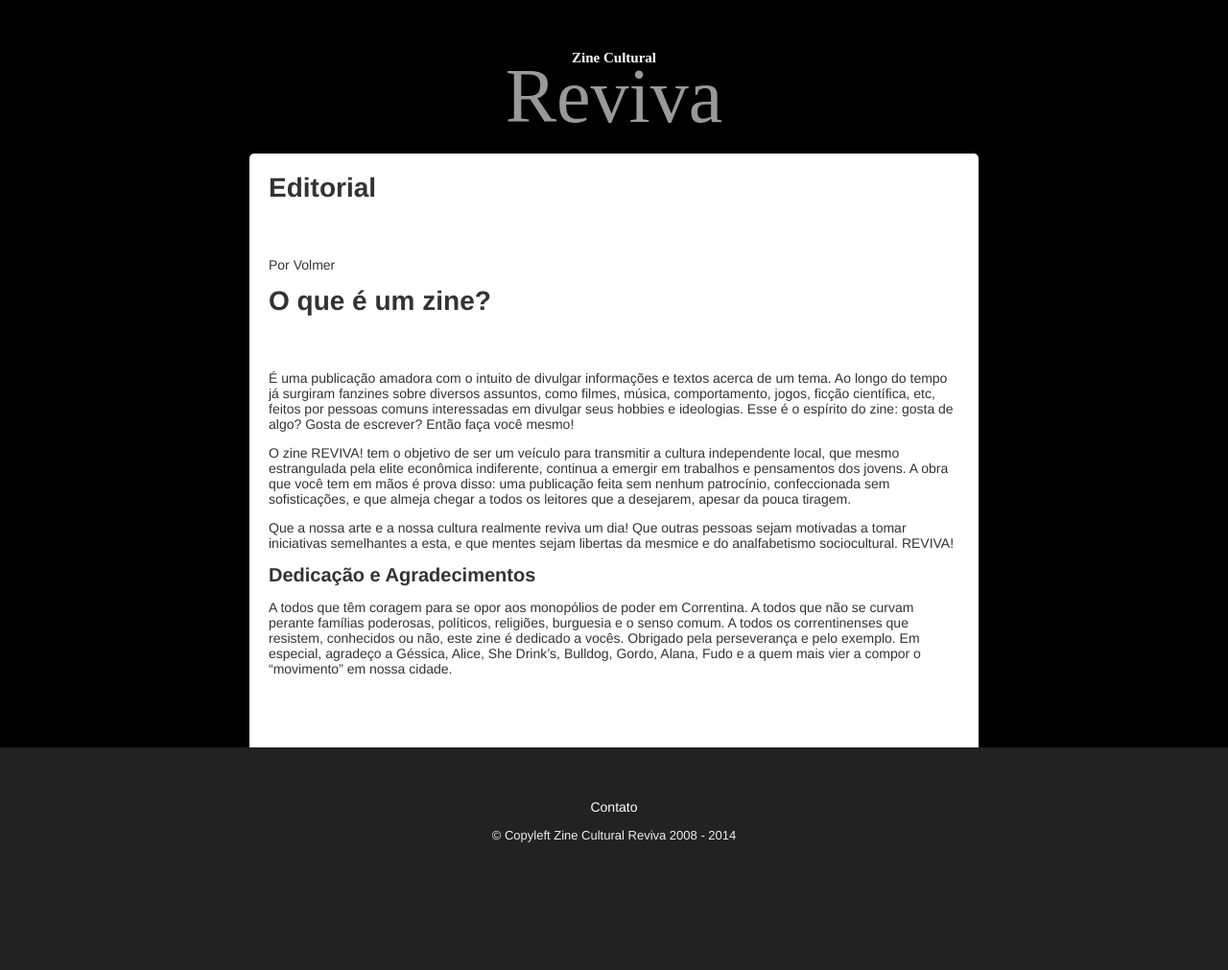
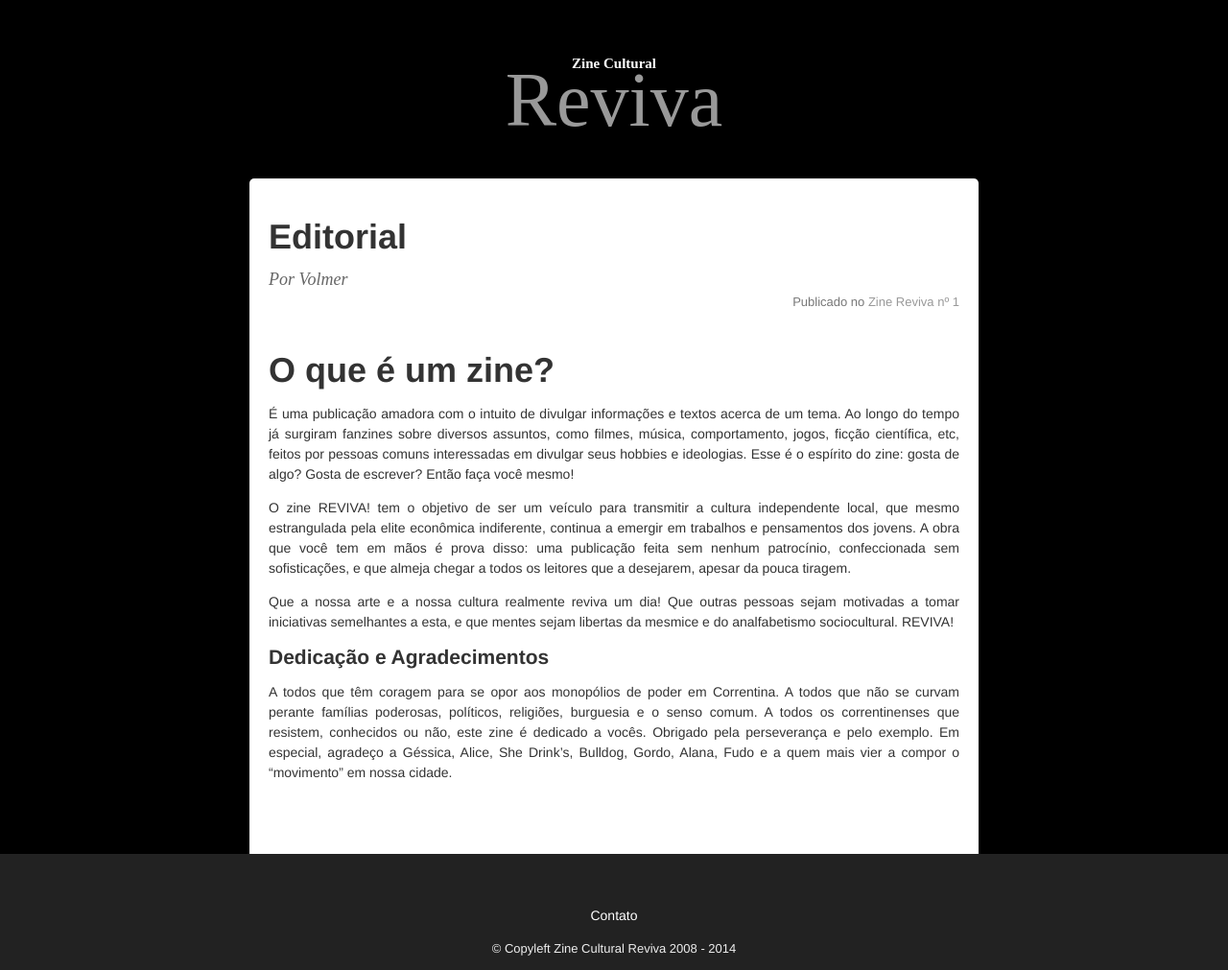
Before and after one commit to volmer/reviva, a Jekyll site: the page built from _posts/1/2008-09-01-editorial.markdown, in a window 1280 px wide. Shown: the whole page at 96% size. Built offline with Jekyll 4.4.1, drawn with Linux system fonts in a browser that asks for light colours; some web fonts are replaced; Markdown is read by kramdown in place of the engine named in the settings; before the commit the page ends 900 px from its top, so only the background shows below that.

Commit message:
Refactor posts layout.

```diff
--- a/_layouts/post.html
+++ b/_layouts/post.html
@@ -1,12 +1,20 @@
 ---
 layout: default
 ---
-<h1>{{ page.title }}</h1>
+<div class="post">
+  <h1>
+    <a href="{{ page.url }}">{{ page.title }}</a>
+  </h1>
 
-<p class="meta">
-  Por {{ page.author }}
-</p>
+  <p class="author">
+    Por {{ page.author }}
+  </p>
 
-<div class="post">
-  {{ content }}
+  <p class="meta">
+    Publicado no <a href="/{{ page.categories[0] }}">Zine Reviva nº {{ page.categories[0] }}</a>
+  </p>
+
+  <div class="post-content">
+    {{ content }}
+  </div>
 </div>
--- a/css/main.css
+++ b/css/main.css
@@ -29,6 +29,8 @@ body {
 
 p {
   margin: 1em 0;
+  line-height: 1.5;
+  text-align: justify;
 }
 
 a, a:visited {
@@ -38,6 +40,15 @@ a, a:visited {
 
 a:hover {
   color: #000;
+}
+
+h1 {
+  margin: 20px 0 10px;
+  font-size: 36px;
+}
+
+h1, h1 a, h1 a:visited {
+  color: #333;
 }
 
 .container {
@@ -57,6 +68,8 @@ a:hover {
   zoom:1; /* For IE 6/7 (trigger hasLayout) */
 }
 
+/* HEADER */
+
 header {
   padding: 40px 0;
 }
@@ -66,11 +79,11 @@ header h1 {
   font-family: 'Trade Winds', cursive;
   font-weight: normal;
   text-align: center;
-  line-height: 0.5em;
+  line-height: 0.8;
 }
 
-header h1 a:hover {
-  color: #fff;
+header h1 a, header h1 a:visited, header h1 a:hover {
+  color: #999;
 }
 
 header h1 small {
@@ -81,17 +94,14 @@ header h1 small {
   font-weight: bold;
 }
 
-.main h1 {
-  margin-bottom: 2em;
+/* FOOTER */
+
+footer {
+  margin: 40px 0;
 }
 
-.main h2 {
-  font-size: 20px;
-}
-
-footer {
+footer p {
   text-align: center;
-  margin: 40px 0;
 }
 
 footer a, footer a:visited {
@@ -109,3 +119,24 @@ footer .copyleft {
 footer a:hover {
   color: #ccc;
 }
+
+/* POST */
+
+.post .author {
+  font-family: serif;
+  font-size: 18px;
+  font-style: italic;
+  color: #666;
+  margin: 0;
+}
+
+.post .meta {
+  text-align: right;
+  font-size: 13px;
+  color: #777;
+  margin: 0;
+}
+
+.post-content {
+  margin-top: 40px;
+}
```
Also changed, not shown: index.html (+4 -4 lines).
